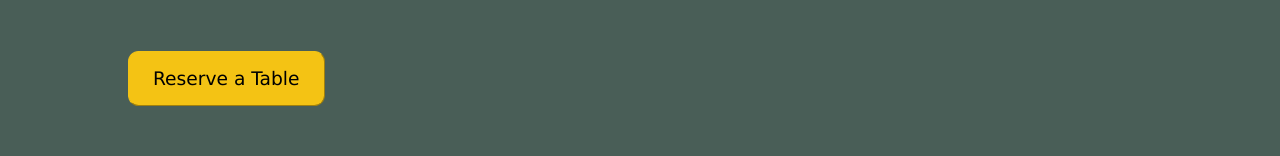
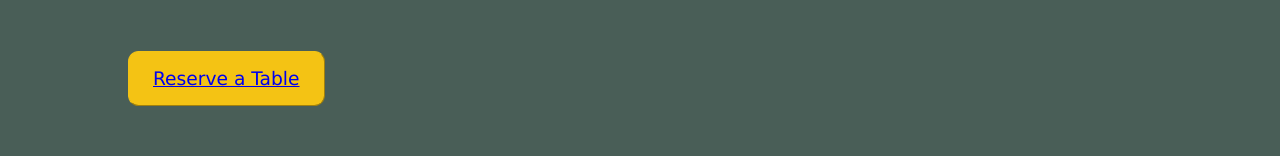
Before and after one commit to katia-ojeda/CapstoneProject, a React (Create React App) app: page / in a window 1280 px wide. Shown: the part 439-595 px from the top of the page. Built offline with nearby package versions, Linux system fonts and the light colour scheme.

Commit message:
Updated form validation

```diff
--- a/src/BookingForm.js
+++ b/src/BookingForm.js
@@ -33,11 +33,11 @@ const BookingForm=({availableTimes,
     );
 
     const validateDate = () => date !== '';
-    const validateTime = () => time !== '';
     const validateGuests = () => guests !== '';
+    const validateEmail = () => email !== '';
 
     const validateFields=()=>
-        validateDate() && validateTime && validateGuests;
+        validateDate() && validateGuests() && validateEmail();
 
     return (
         <div className='ReserveForm'>
@@ -59,6 +59,7 @@ const BookingForm=({availableTimes,
                     className='formInput'
                     id="res-time"
                     name="time"
+                    placeholder=""
                     required
                     value={time}
                     onChange={(e)=> setTime(e.target.value)}
--- a/src/Main.js
+++ b/src/Main.js
@@ -1,4 +1,5 @@
 import React from 'react';
+import {Link} from 'react-router-dom';
 
 //pictures
 import restaurantFood from "./restauranfood.jpg";
@@ -17,7 +18,7 @@ function Main() {
                     <h1>Little Lemon</h1>
                     <h3>Chicago</h3>
                     <p>Lorem ipsum dolor sit amet, consectetur adipiscing elit, sed do eiusmod tempor incididunt ut labore et dolore magna aliqua.</p>
-                    <button>Reserve a Table</button>
+                    <button><Link to="/BookingPage">Reserve a Table</Link></button>
                 </div>
                 <img src={restaurantFood} alt='restaurant' className="round"/>
             </section>
```
